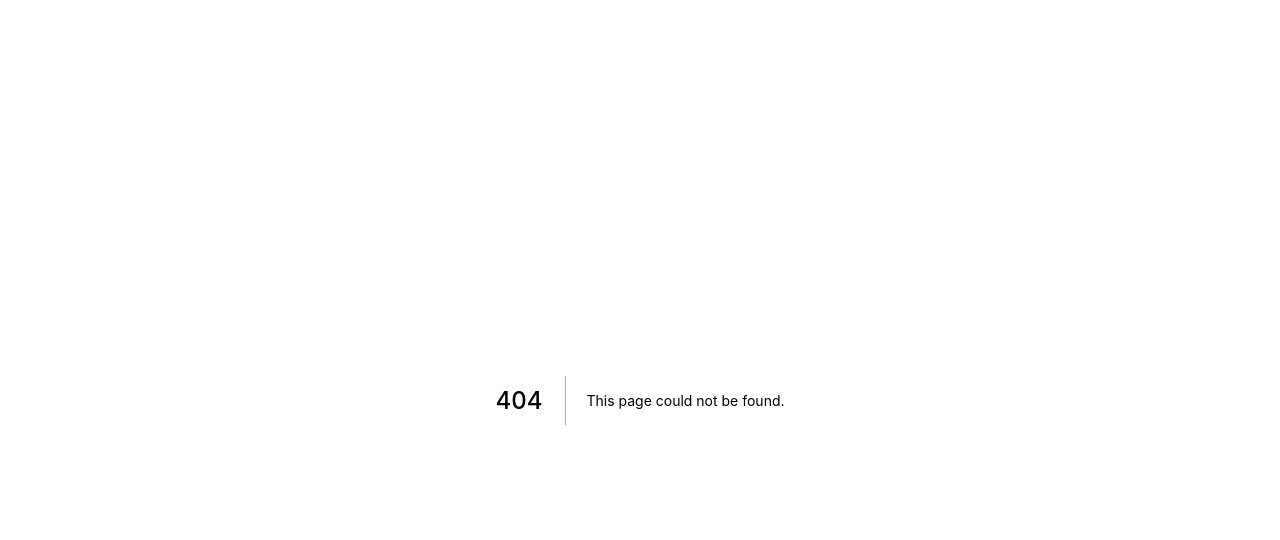
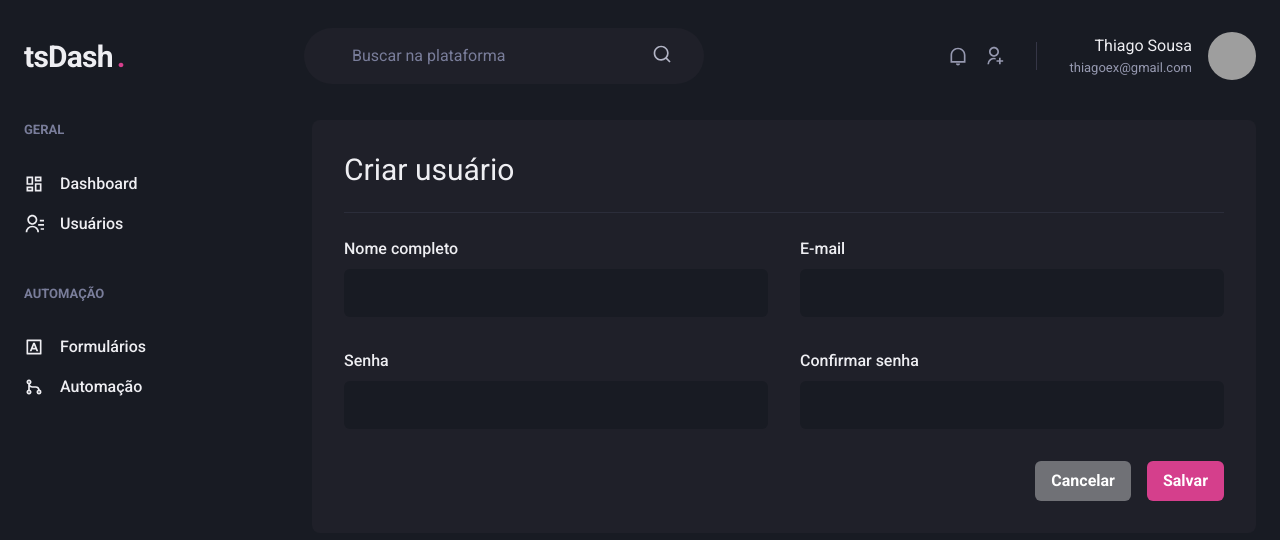
Before and after one commit to thiagobrolly/tsdash, a Next.js app: page /users/create in a window 1280 px wide. Before the commit this address had no page. Shown: the top 540 px of the page. Built offline with nearby package versions, Linux system fonts and the light colour scheme; grey boxes are pictures that could not be loaded.

Commit message:
feat: Página de criação de usuário

```diff
--- /dev/null
+++ b/src/pages/users/create.tsx
@@ -0,0 +1,50 @@
+import {
+  Box,
+  Button,
+  Divider,
+  Flex,
+  Heading,
+  HStack,
+  SimpleGrid,
+  VStack,
+} from '@chakra-ui/react';
+import { Input } from '../../components/Form/Input';
+import { Header } from '../../components/Header';
+import { Sidebar } from '../../components/Sidebar';
+
+export default function CreateUser() {
+  return (
+    <Box>
+      <Header />
+
+      <Flex w="100%" my="6" maxWidth={1480} mx="auto" px="6">
+        <Sidebar />
+
+        <Box flex="1" borderRadius={8} bg="gray.800" p="8">
+          <Heading size='lg' fontWeight='normal'>Criar usuário</Heading>
+
+          <Divider my='6' borderColor='gray.700' />
+
+          <VStack spacing='8'>
+            <SimpleGrid minChildWidth='240px' spacing='8' w='100%'>
+              <Input name='name' label='Nome completo' />
+              <Input name='email' type='email' label='E-mail' />
+            </SimpleGrid>
+
+            <SimpleGrid minChildWidth='240px' spacing='8' w='100%'>
+              <Input name='password' type='password' label='Senha' />
+              <Input name='password_confirmation' type='password' label='Confirmar senha' />
+            </SimpleGrid>
+          </VStack>
+
+          <Flex mt='8' justify='flex-end'>
+            <HStack spacing='4'>
+              <Button colorScheme='whiteAlpha'>Cancelar</Button>
+              <Button colorScheme='pink'>Salvar</Button>
+            </HStack>
+          </Flex>
+        </Box>
+      </Flex>
+    </Box>
+  );
+}
```
